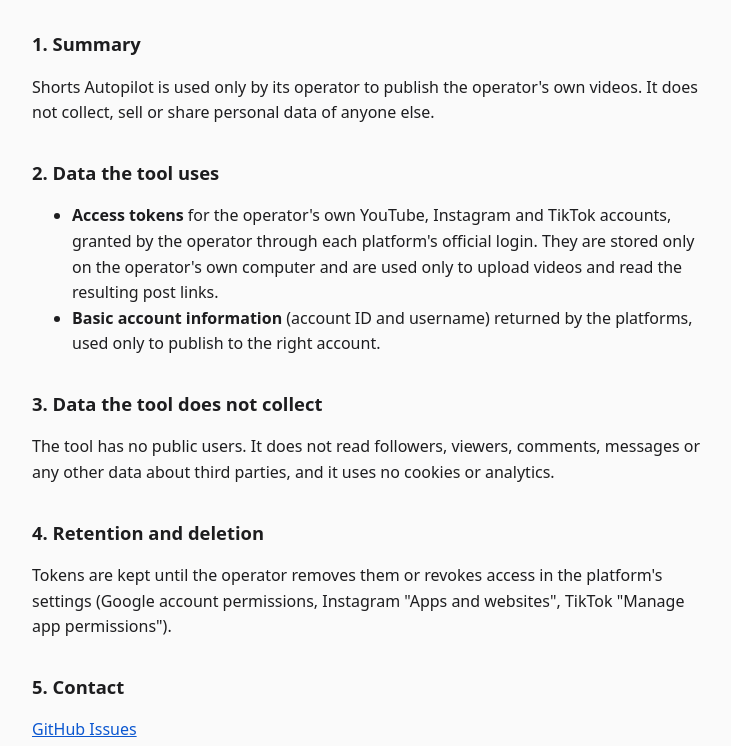
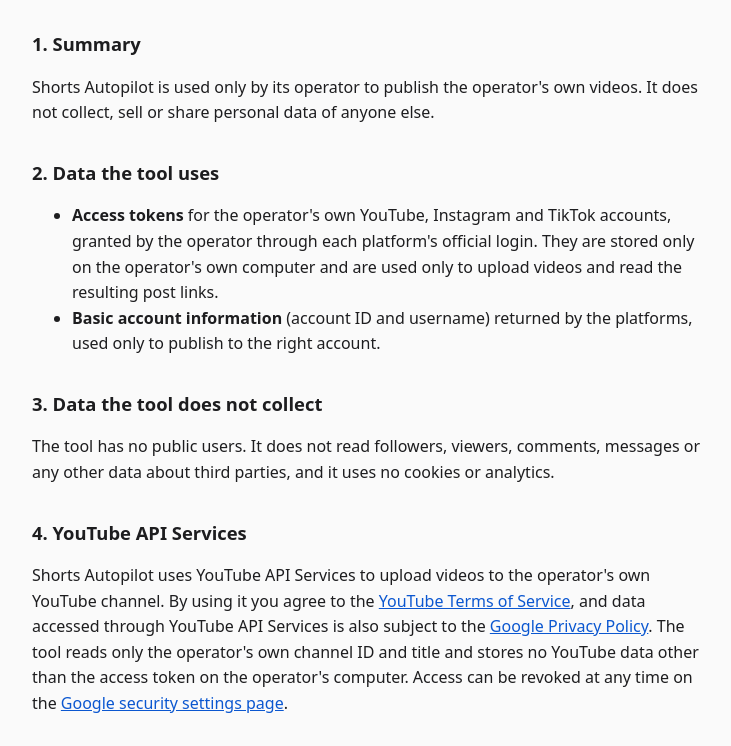
Before and after one commit to AdminInsider/edgeofnormal, a plain HTML site: page privacy.html in a window 1280 px wide. Shown: the part 201-947 px from the top of the page, without its empty margins (268-999 px from the left). Drawn offline with Linux system fonts and the light colour scheme.

Commit message:
Reference YouTube Terms and Google Privacy Policy
Co-Authored-By: Claude Opus 5.5 <noreply@anthropic.com>

```diff
--- a/privacy.html
+++ b/privacy.html
@@ -25,10 +25,19 @@
   <h2>3. Data the tool does not collect</h2>
   <p>The tool has no public users. It does not read followers, viewers, comments, messages or any other data
   about third parties, and it uses no cookies or analytics.</p>
-  <h2>4. Retention and deletion</h2>
+  <h2>4. YouTube API Services</h2>
+  <p>Shorts Autopilot uses YouTube API Services to upload videos to the operator's own YouTube channel.
+  By using it you agree to the <a href="https://www.youtube.com/t/terms">YouTube Terms of Service</a>, and
+  data accessed through YouTube API Services is also subject to the
+  <a href="https://policies.google.com/privacy">Google Privacy Policy</a>. The tool reads only the operator's own
+  channel ID and title and stores no YouTube data other than the access token on the operator's computer.
+  Access can be revoked at any time on the
+  <a href="https://security.google.com/settings/security/permissions">Google security settings page</a>.</p>
+  <h2>5. Retention and deletion</h2>
   <p>Tokens are kept until the operator removes them or revokes access in the platform's settings
-  (Google account permissions, Instagram "Apps and websites", TikTok "Manage app permissions").</p>
-  <h2>5. Contact</h2>
+  (Google account permissions, Instagram "Apps and websites", TikTok "Manage app permissions").
+  Deleting the local configuration file removes all stored credentials.</p>
+  <h2>6. Contact</h2>
   <p><a href="https://github.com/AdminInsider/edgeofnormal/issues">GitHub Issues</a></p>
 </main>
 </body>
```
Also changed, not shown: terms.html (+4 -0 lines).
